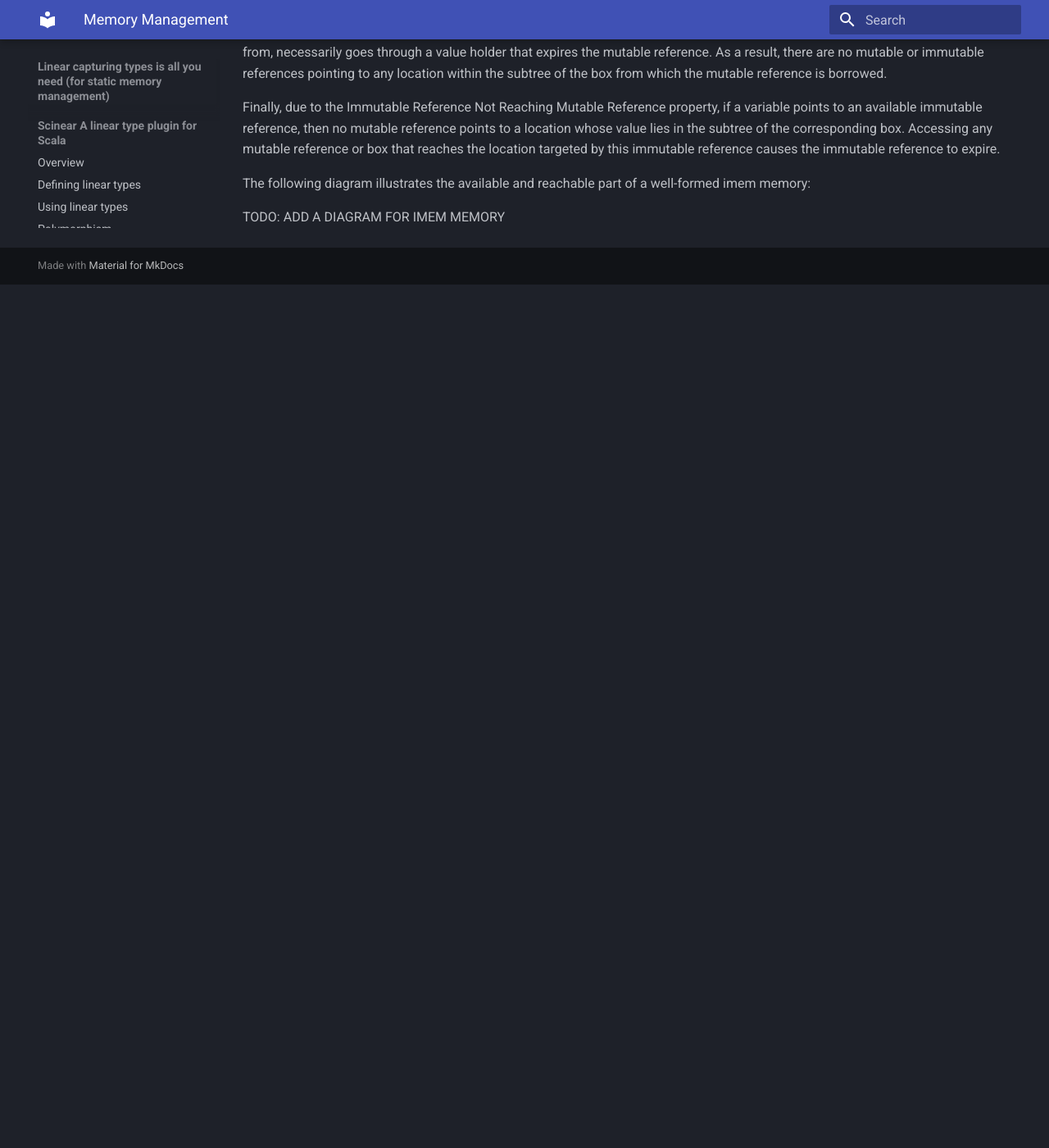
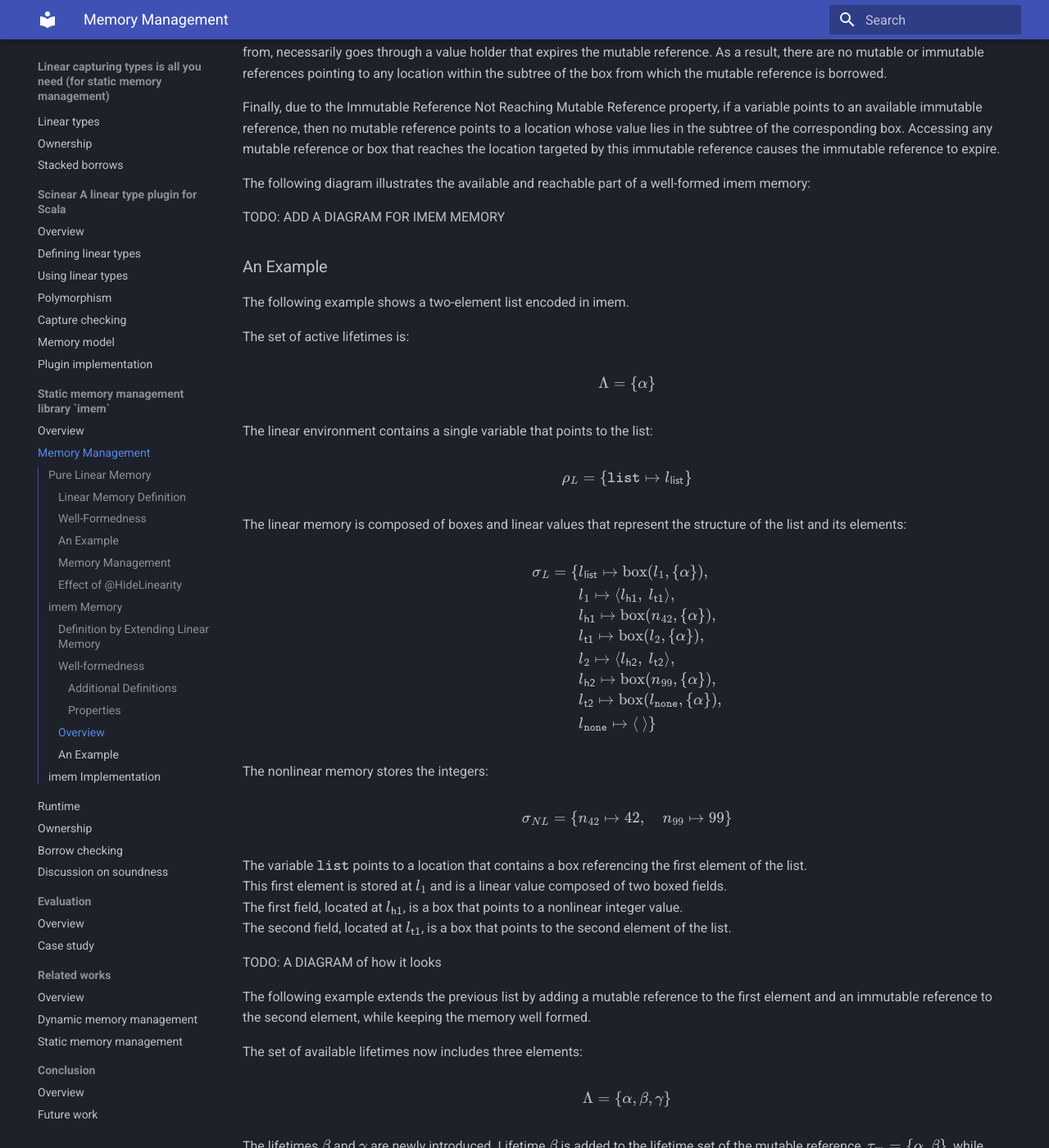
Before and after one commit to amsen20/masters-thesis, an MkDocs documentation site: the page built from docs/imem/memory-management.md, in a window 1280 px wide and 1400 px high, scrolled down 8265 px. Shown: the whole window at 82% size. Built offline with MkDocs 1.6.1 and Material for MkDocs 9.7.7, drawn with Linux system fonts in a browser that asks for light colours; before the commit the page ends 8612 px from its top, so only the background shows below that; some of the changed text lies outside the part shown.

Commit message:
Add an exmaple of a two element list for imem memory

```diff
--- a/docs/imem/memory-management.md
+++ b/docs/imem/memory-management.md
@@ -424,3 +424,123 @@ Accessing any mutable reference or box that reaches the location targeted by thi
 The following diagram illustrates the available and reachable part of a well-formed imem memory:
 
 TODO: ADD A DIAGRAM FOR IMEM MEMORY
+
+### An Example
+
+The following example shows a two-element list encoded in imem.
+
+The set of active lifetimes is:
+
+$$
+\Lambda = \{\alpha\}
+$$
+
+The linear environment contains a single variable that points to the list:
+
+$$
+\rho_L = \{ \texttt{list} \mapsto l_{\mathsf{list}} \}
+$$
+
+The linear memory is composed of boxes and linear values that represent the structure of the list and its elements:
+
+$$
+\begin{aligned}
+\sigma_L = \{&
+l_{\mathsf{list}} \mapsto \text{box}(l_1,\{\alpha\}), \\[2pt]
+&l_1 \mapsto \langle l_{\mathsf{h1}},\ l_{\mathsf{t1}} \rangle, \\
+&l_{\mathsf{h1}} \mapsto \text{box}(n_{42},\{\alpha\}), \\
+&l_{\mathsf{t1}} \mapsto \text{box}(l_2,\{\alpha\}), \\[2pt]
+&l_2 \mapsto \langle l_{\mathsf{h2}},\ l_{\mathsf{t2}} \rangle, \\
+&l_{\mathsf{h2}} \mapsto \text{box}(n_{99},\{\alpha\}), \\
+&l_{\mathsf{t2}} \mapsto \text{box}(l_{\texttt{none}},\{\alpha\}), \\[2pt]
+&l_{\texttt{none}} \mapsto \langle\ \rangle
+\}
+\end{aligned}
+$$
+
+The nonlinear memory stores the integers:
+
+$$
+\sigma_{NL} =
+\{
+n_{42} \mapsto 42,
+\quad
+n_{99} \mapsto 99
+\}
+$$
+
+The variable \(\texttt{list}\) points to a location that contains a box referencing the first element of the list.
+This first element is stored at \(l_1\) and is a linear value composed of two boxed fields.
+The first field, located at \(l_{\mathsf{h1}}\), is a box that points to a nonlinear integer value.
+The second field, located at \(l_{\mathsf{t1}}\), is a box that points to the second element of the list.
+
+TODO: A DIAGRAM of how it looks
+
+The following example extends the previous list by adding a mutable reference to the first element and an immutable reference to the second element, while keeping the memory well formed.
+
+The set of available lifetimes now includes three elements:
+
+$$
+\Lambda = \{\alpha,\beta,\gamma\}
+$$
+
+The lifetimes \(\beta\) and \(\gamma\) are newly introduced. Lifetime \(\beta\) is added to the lifetime set of the mutable reference, \(\tau_m = \{\alpha,\beta\}\), while lifetime \(\gamma\) is added to the lifetime set of the immutable reference, \(\tau_i = \{\alpha,\beta,\gamma\}\).
+
+The environments now contain three variables:
+
+$$
+\rho_L =
+\{
+\texttt{list} \mapsto l_{\mathsf{list}},
+\quad
+\texttt{firstMut} \mapsto l_{\mathsf{mut}}
+\}
+\qquad
+\rho_{NL} =
+\{
+\texttt{secondImm} \mapsto n_{\mathsf{secondImm}}
+\}
+$$
+
+To support these references, the linear memory is extended with additional holds and a mutable reference:
+
+$$
+\begin{aligned}
+\sigma_L = \{&
+\underbrace{l_{\mathsf{list}} \mapsto \text{hold}(l_{\mathsf{listBox}},\beta)}_{\texttt{list} \text{ reaches the root box through a }\beta\text{-hold}}, \\
+&l_{\mathsf{listBox}} \mapsto \text{box}(l_1,\{\alpha\}), \\[2pt]
+&l_1 \mapsto \langle l_{\mathsf{h1}},\ l_{\mathsf{t1}} \rangle, \\
+&l_{\mathsf{h1}} \mapsto \text{box}(n_{42},\{\alpha\}), \\
+&l_{\mathsf{t1}} \mapsto \text{box}(l_2,\{\alpha\}), \\[2pt]
+&l_2 \mapsto \langle l_{\mathsf{h2}},\ l_{\mathsf{t2}} \rangle, \\
+&l_{\mathsf{h2}} \mapsto \text{box}(n_{99},\{\alpha\}), \\
+&l_{\mathsf{t2}} \mapsto \text{box}(l_{\texttt{none}},\{\alpha\}), \\
+&l_{\texttt{none}} \mapsto \langle\ \rangle, \\[6pt]
+&\underbrace{l_{\mathsf{mut}} \mapsto \text{hold}(l_{\mathsf{mutCell}},\gamma)}_{\texttt{firstMut} \text{ reaches the mref through a }\gamma\text{-hold}}, \\
+&l_{\mathsf{mutCell}} \mapsto \text{mref}(n_{42},\{\alpha,\beta\})
+\}
+\end{aligned}
+$$
+
+The nonlinear memory is also extended to include an immutable reference:
+
+$$
+\sigma_{NL} =
+\{
+n_{42} \mapsto 42,
+\quad
+n_{99} \mapsto 99,
+\quad
+n_{\mathsf{secondImm}} \mapsto \text{iref}(n_{99},\{\alpha,\beta,\gamma\})
+\}
+$$
+
+In this configuration, imem allows the program to hold a mutable reference to the first list element and an immutable reference to the second element at the same time, without requiring the list to be deconstructed.
+
+If the program accesses the box that points to the first element, the access must pass through the hold at location \(l_{\mathsf{list}}\). This action expires lifetime \(\beta\), which in turn causes both the mutable reference and the immutable reference to become unavailable.
+
+Similarly, accessing the mutable reference passes through the hold at location \(l_{\mathsf{mut}}\). This access expires lifetime \(\gamma\), which results in the immutable reference becoming unavailable.
+
+TODO: A DIAGRAM THAT THE LIST IN IMEM WITH THE REFERENCES
+
+## imem Implementation
```
